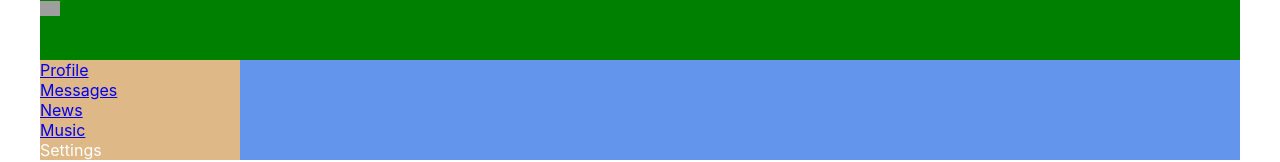
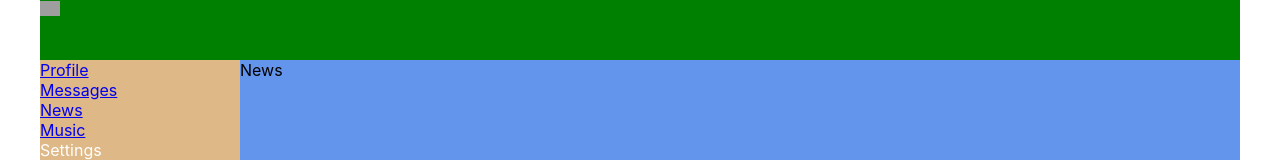
Before and after one commit to olegshell/react-lessons, a React (Create React App) app: page /news in a window 1280 px wide. Shown: the top 162 px of the page. Built offline with nearby package versions, Linux system fonts and the light colour scheme; grey boxes are pictures that could not be loaded.

Commit message:
Adede new component News

```diff
--- a/src/App.js
+++ b/src/App.js
@@ -5,6 +5,7 @@ import Navbar from './components/Navbar/Navbar';
 import Profile from './components/Profile/Profile';
 import Dialogs from './components/Dialogs/Dialogs'
 import Music from "./components/Music/Music";
+import News from "./components/News/News";
 import {BrowserRouter, Routes, Route} from 'react-router-dom'
 
 const App = (props) => {
@@ -18,7 +19,7 @@ const App = (props) => {
                         <Route path="/profile" element={<Profile/>}/>
                         <Route path="/dialogs" element={<Dialogs/>}/>
                         <Route path="/music" element={<Music/>}/>
-                        {/*<Route path="/dialogs" element={<Dialogs/>}/>*/}
+                        <Route path="/news" element={<News/>}/>
                     </Routes>
                 </div>
             </div>
--- /dev/null
+++ b/src/components/News/News.jsx
@@ -0,0 +1,13 @@
+import React from 'react';
+import s from './News.module.css'
+
+
+const News = (props) => {
+    return (
+        <div>
+            News
+        </div>
+    )
+}
+
+export default News
--- /dev/null
+++ b/src/components/News/News.module.css
@@ -0,0 +1,12 @@
+/*.header {*/
+/*    grid-area: h;*/
+/*    background-color: green;*/
+/*}*/
+
+/*.header img {*/
+/*    width: 20px;*/
+/*}*/
+
+/*.item.active {*/
+/*    color: gold;*/
+/*}*/
```
